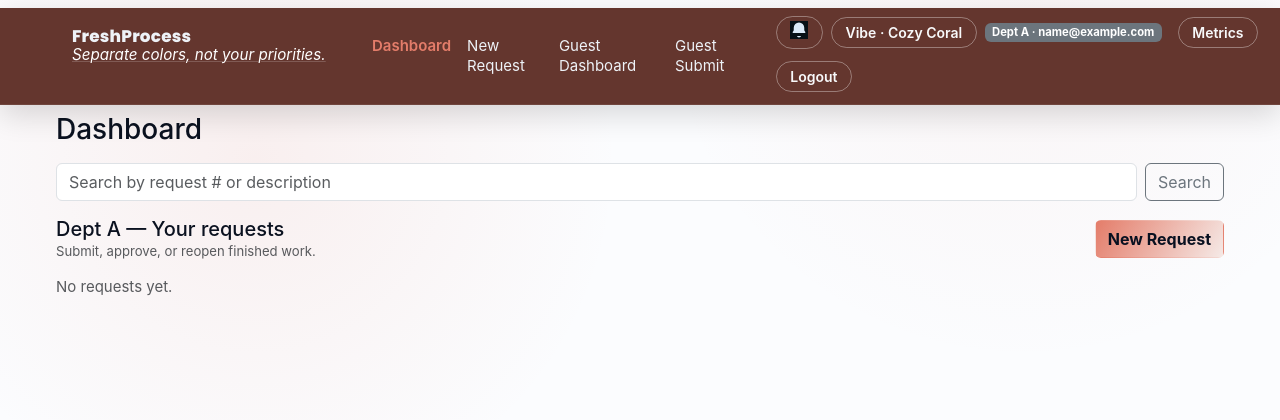
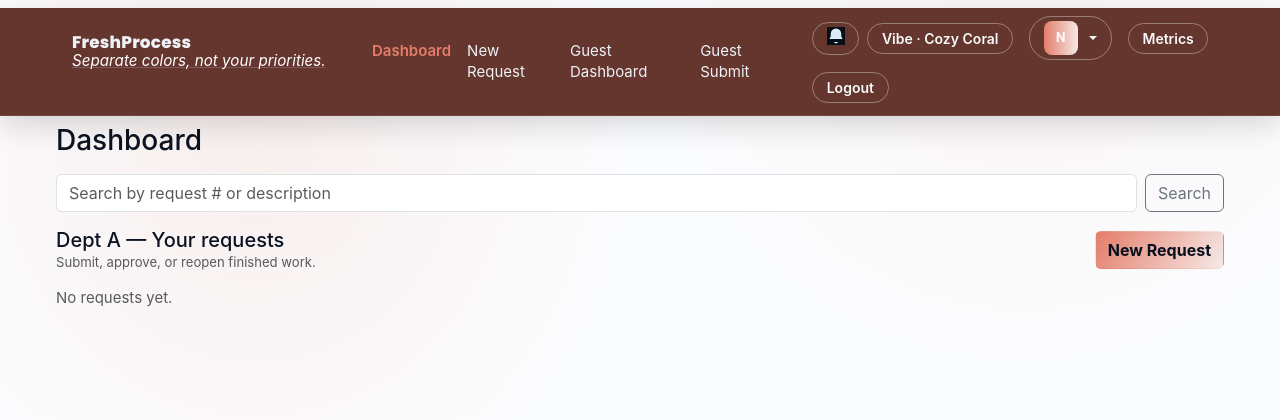
Before and after one commit to ninnis92-stack/process-management-system, a Flask app: page /dashboard in a window 1280 px wide. Shown: the top 420 px of the page. Before the commit the page ends 296 px from the top, so only its background shows below. Run offline with Flask 3, Linux system fonts and the light colour scheme; the visitor is signed in with stand-in values (Sample User, id 1); data comes from the database, SQL or seed files in the repository; data that the repository does not hold is empty; some libraries are stand-ins or nearby versions.

Commit message:
ui: show account avatar dropdown for all users; remove duplicate logout from dropdown

```diff
--- a/app/templates/base.html
+++ b/app/templates/base.html
@@ -121,7 +121,8 @@
                   <option value="C" {% if request.args.get('as_dept')=='C' %}selected{% endif %}>{{ department_labels.get('C', 'Dept C') }}</option>
                 </select>
               </form>
-              {# Account dropdown: compact avatar button that reveals user info + settings/logout #}
+            {% endif %}
+            {# Account dropdown: compact avatar button that reveals user info + settings. Always shown. #}
             <div class="dropdown ms-2">
               <button class="btn btn-outline-light btn-sm d-flex align-items-center dropdown-toggle" id="accountMenuBtn" data-bs-toggle="dropdown" aria-expanded="false" data-user-name="{{ current_user.name or '' }}" data-user-email="{{ current_user.email or '' }}" data-sso-sub="{{ current_user.sso_sub or '' }}">
                 <span class="avatar avatar-sm me-2">{{ (current_user.email or 'U')[:1]|upper }}</span>
@@ -134,17 +135,8 @@
                 </li>
                 <li><hr class="dropdown-divider"></li>
                 <li><a class="dropdown-item" href="{{ url_for('auth.settings') }}">Settings</a></li>
-                  <li>
-                    <form method="post" action="{{ url_for('auth.logout') }}" class="m-0">
-                      <input type="hidden" name="csrf_token" value="{{ csrf_token() }}">
-                      <button class="dropdown-item" type="submit">Logout</button>
-                    </form>
-                  </li>
               </ul>
             </div>
-            {% else %}
-              <span class="badge text-bg-secondary">{{ department_labels.get(current_user.department, 'Dept ' ~ current_user.department) }} · {{ current_user.email }}</span>
-            {% endif %}
             <a href="{{ url_for('requests.metrics_ui') }}" class="btn btn-outline-light btn-sm ms-2">Metrics</a>
             {% if current_user.is_acting_as %}
               <span class="badge bg-warning text-dark ms-2">{{ current_user.act_as_label }}</span>
```
Lines whose indentation alone changed are shown as unchanged.
